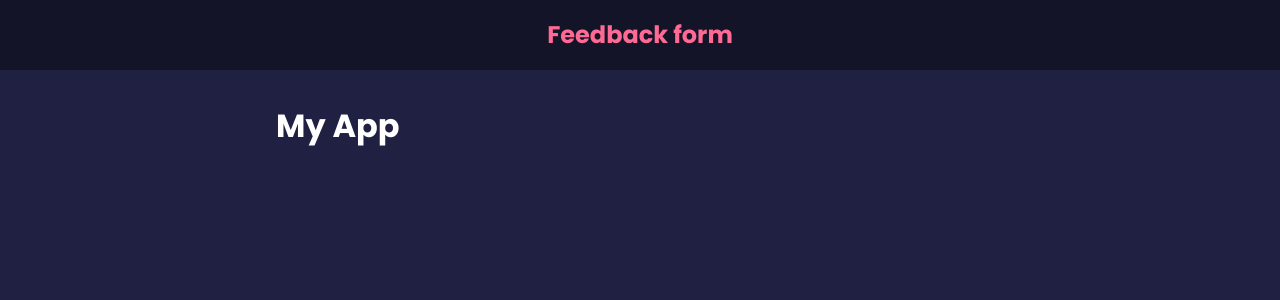
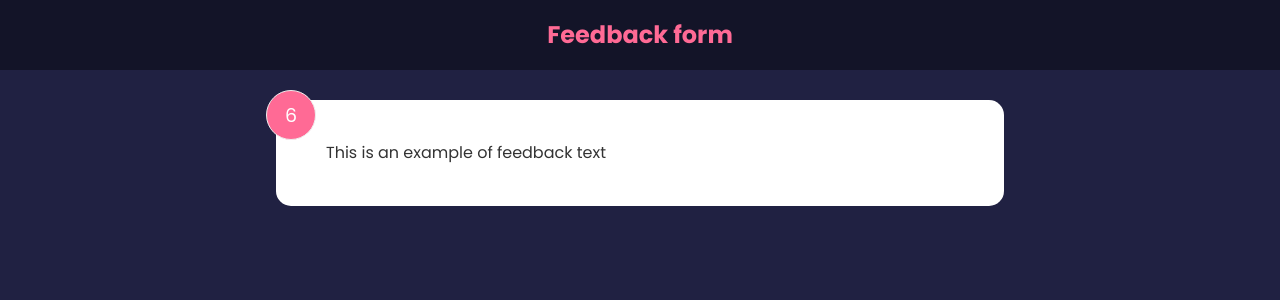
Before and after one commit to DasaGott/feedback-app, a React (Create React App) app: page / in a window 1280 px wide. Shown: the top 300 px of the page. Built offline with nearby package versions, Linux system fonts and the light colour scheme.

Commit message:
FeedbackItem component

```diff
--- a/src/App.js
+++ b/src/App.js
@@ -1,11 +1,12 @@
 import Header from "./components/Header";
+import FeedbackItem from "./components/FeedbackItem";
 
 function App() {
   return (
     <>
       <Header />
       <div className="container">
-        <h1>My App</h1>
+        <FeedbackItem />
       </div>
     </>
   );
--- /dev/null
+++ b/src/components/FeedbackItem.jsx
@@ -0,0 +1,17 @@
+import { useState } from "react";
+
+function FeedbackItem() {
+  const [rating, setRating] = useState(6);
+  const [text, setText] = useState(
+    "This is an example of feedback text"
+  );
+
+  return (
+    <div className="card">
+      <div className="num-display">{rating}</div>
+      <div className="text-display">{text}</div>
+    </div>
+  );
+}
+
+export default FeedbackItem;
```
